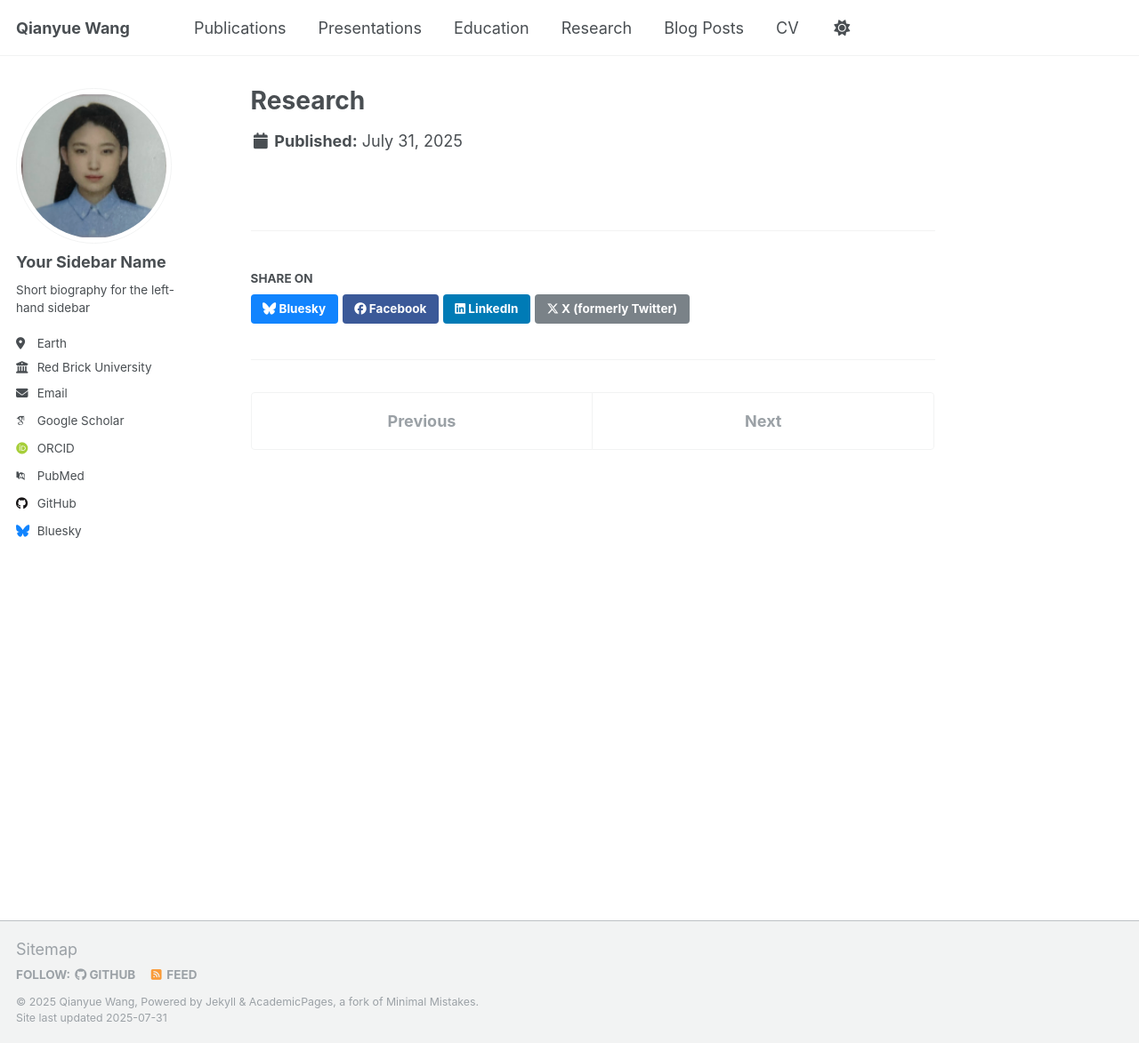
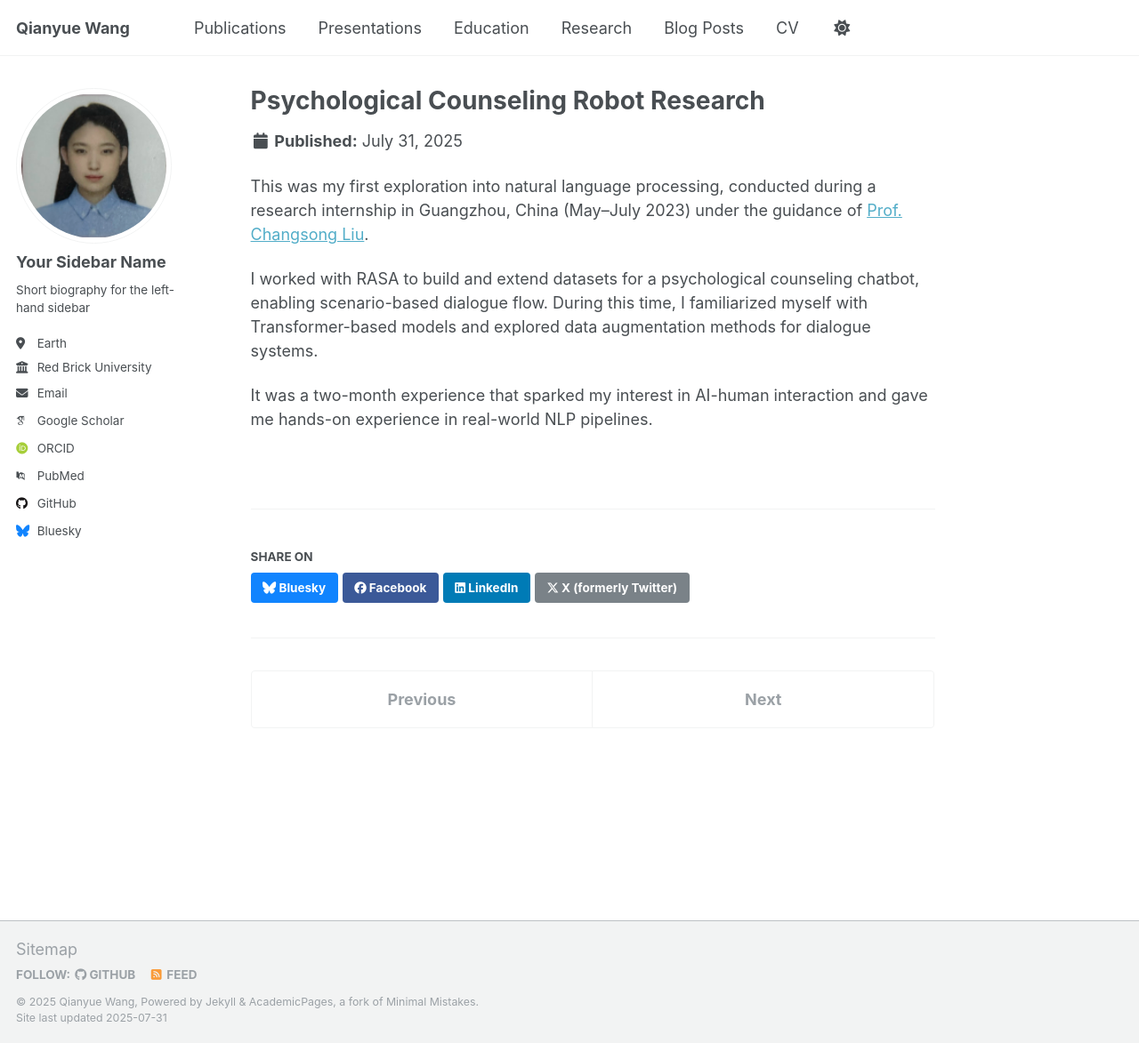
Before and after one commit to Wangq180/Qianyue-Wang.github.io, a Jekyll site: the page built from _portfolio/portfolio-1.md, in a window 1280 px wide and 1173 px high. Shown: the whole window at 89% size. Built offline with Jekyll 4.4.1, drawn with Linux system fonts in a browser that asks for light colours; some web fonts are replaced; a script that is not in the unit is left out.

Commit message:
Update portfolio-1.md

```diff
--- a/_portfolio/portfolio-1.md
+++ b/_portfolio/portfolio-1.md
@@ -1,5 +1,11 @@
 ---
-title: "Research"
-permalink: /portfolio/
-author_profile: true
+title: "Psychological Counseling Robot Research"
+excerpt: "First hands-on experience with NLP, RASA, and dialogue system design<br/><img src='/images/rasa_icon.png'>"
+collection: portfolio
 ---
+
+This was my first exploration into natural language processing, conducted during a research internship in Guangzhou, China (May–July 2023) under the guidance of <a href="https://scholar.google.com/citations?user=x_cL5pQAAAAJ&hl=en" target="_blank">Prof. Changsong Liu</a>.
+
+I worked with RASA to build and extend datasets for a psychological counseling chatbot, enabling scenario-based dialogue flow. During this time, I familiarized myself with Transformer-based models and explored data augmentation methods for dialogue systems.
+
+It was a two-month experience that sparked my interest in AI-human interaction and gave me hands-on experience in real-world NLP pipelines.
```
